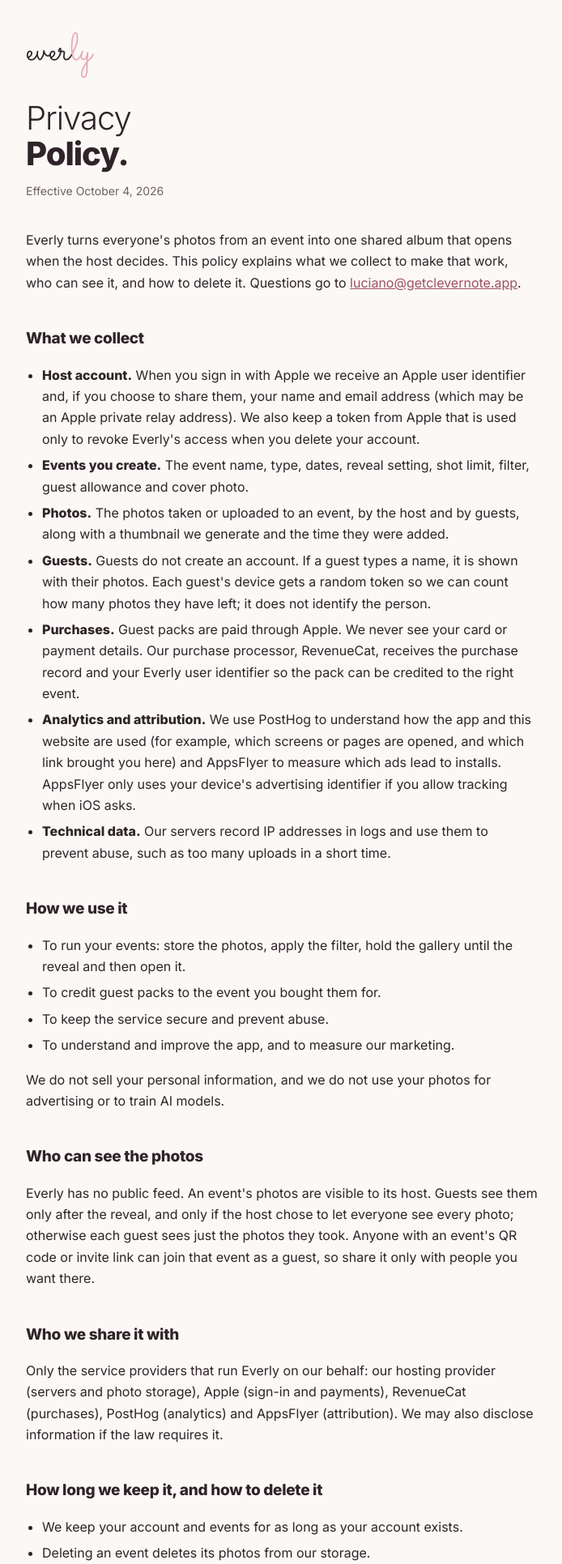
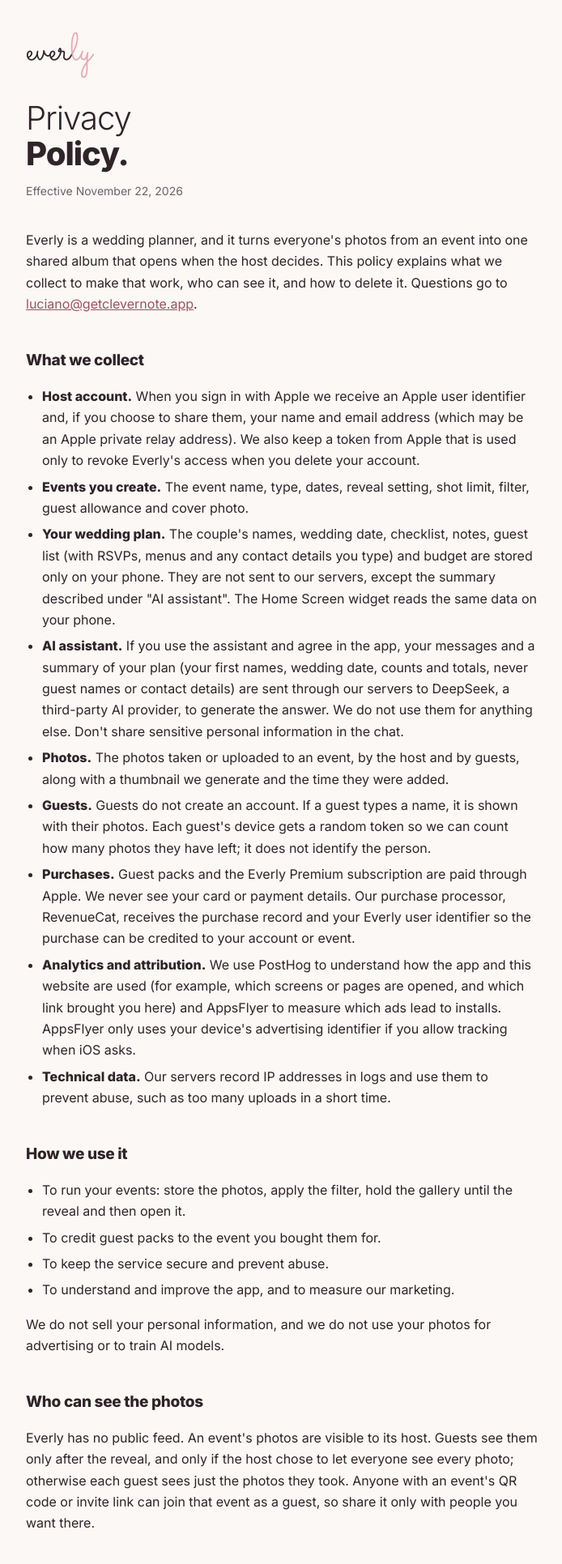
Before and after one commit to lucianodigital2b/everly-web, a Laravel app: page /privacy in a window 1280 px wide. Shown: the top 1931 px of the page at 81% size, without its empty margins (292-986 px from the left). Run offline with Laravel 12, Linux system fonts and the light colour scheme.

Commit message:
Privacy policy: wedding planner on device, Premium subscription, AI assistant via DeepSeek

```diff
--- a/resources/views/legal/privacy.blade.php
+++ b/resources/views/legal/privacy.blade.php
@@ -6,17 +6,19 @@
 
 @section('content')
 <h1><span class="thin">Privacy</span><span class="bold">Policy.</span></h1>
-<p class="meta">Effective October 4, 2026</p>
+<p class="meta">Effective November 22, 2026</p>
 
-<p>Everly turns everyone's photos from an event into one shared album that opens when the host decides. This policy explains what we collect to make that work, who can see it, and how to delete it. Questions go to <a href="mailto:{{ $email }}">{{ $email }}</a>.</p>
+<p>Everly is a wedding planner, and it turns everyone's photos from an event into one shared album that opens when the host decides. This policy explains what we collect to make that work, who can see it, and how to delete it. Questions go to <a href="mailto:{{ $email }}">{{ $email }}</a>.</p>
 
 <h2>What we collect</h2>
 <ul>
   <li><strong>Host account.</strong> When you sign in with Apple we receive an Apple user identifier and, if you choose to share them, your name and email address (which may be an Apple private relay address). We also keep a token from Apple that is used only to revoke Everly's access when you delete your account.</li>
   <li><strong>Events you create.</strong> The event name, type, dates, reveal setting, shot limit, filter, guest allowance and cover photo.</li>
+  <li><strong>Your wedding plan.</strong> The couple's names, wedding date, checklist, notes, guest list (with RSVPs, menus and any contact details you type) and budget are stored only on your phone. They are not sent to our servers, except the summary described under "AI assistant". The Home Screen widget reads the same data on your phone.</li>
+  <li><strong>AI assistant.</strong> If you use the assistant and agree in the app, your messages and a summary of your plan (your first names, wedding date, counts and totals, never guest names or contact details) are sent through our servers to DeepSeek, a third-party AI provider, to generate the answer. We do not use them for anything else. Don't share sensitive personal information in the chat.</li>
   <li><strong>Photos.</strong> The photos taken or uploaded to an event, by the host and by guests, along with a thumbnail we generate and the time they were added.</li>
   <li><strong>Guests.</strong> Guests do not create an account. If a guest types a name, it is shown with their photos. Each guest's device gets a random token so we can count how many photos they have left; it does not identify the person.</li>
-  <li><strong>Purchases.</strong> Guest packs are paid through Apple. We never see your card or payment details. Our purchase processor, RevenueCat, receives the purchase record and your Everly user identifier so the pack can be credited to the right event.</li>
+  <li><strong>Purchases.</strong> Guest packs and the Everly Premium subscription are paid through Apple. We never see your card or payment details. Our purchase processor, RevenueCat, receives the purchase record and your Everly user identifier so the purchase can be credited to your account or event.</li>
   <li><strong>Analytics and attribution.</strong> We use PostHog to understand how the app and this website are used (for example, which screens or pages are opened, and which link brought you here) and AppsFlyer to measure which ads lead to installs. AppsFlyer only uses your device's advertising identifier if you allow tracking when iOS asks.</li>
   <li><strong>Technical data.</strong> Our servers record IP addresses in logs and use them to prevent abuse, such as too many uploads in a short time.</li>
 </ul>
@@ -34,7 +36,7 @@
 <p>Everly has no public feed. An event's photos are visible to its host. Guests see them only after the reveal, and only if the host chose to let everyone see every photo; otherwise each guest sees just the photos they took. Anyone with an event's QR code or invite link can join that event as a guest, so share it only with people you want there.</p>
 
 <h2>Who we share it with</h2>
-<p>Only the service providers that run Everly on our behalf: our hosting provider (servers and photo storage), Apple (sign-in and payments), RevenueCat (purchases), PostHog (analytics) and AppsFlyer (attribution). We may also disclose information if the law requires it.</p>
+<p>Only the service providers that run Everly on our behalf: our hosting provider (servers and photo storage), Apple (sign-in and payments), RevenueCat (purchases), DeepSeek (the AI assistant, only if you use it), PostHog (analytics) and AppsFlyer (attribution). We may also disclose information if the law requires it.</p>
 
 <h2>How long we keep it, and how to delete it</h2>
 <ul>
```
